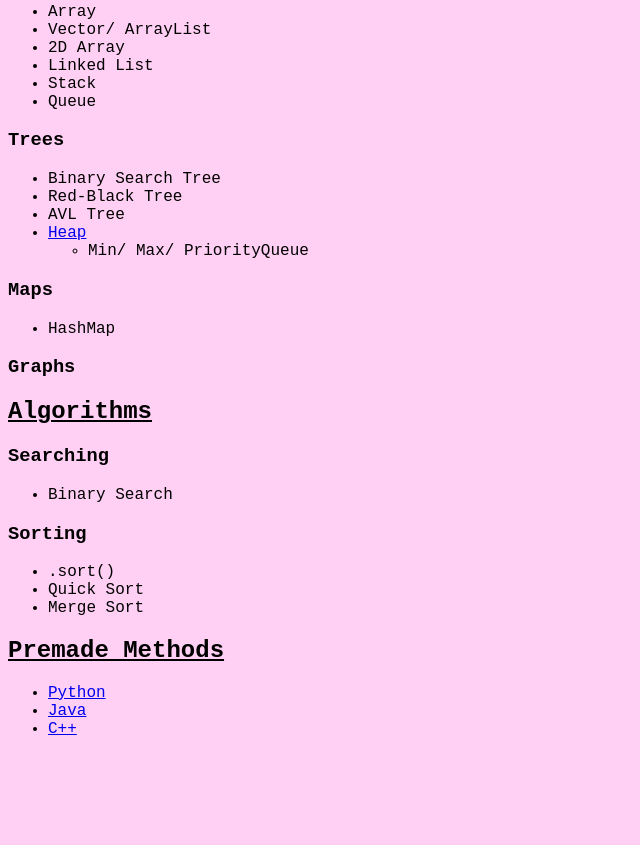
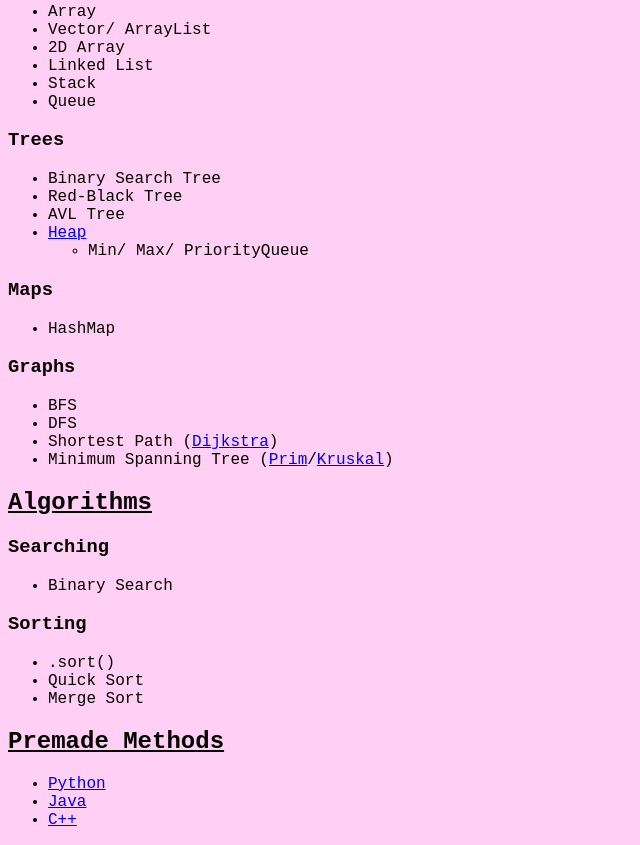
Before and after one commit to eshaw463/random, a plain HTML site: page toolkit/index.html in a window 1280 px wide. Shown: the part 541-1386 px from the top of the page, without its empty margins (0-640 px from the left). Before the commit the page ends 1295 px from the top, so only its background shows below. Drawn offline with Linux system fonts and the light colour scheme; a web font is replaced by a local one.

Commit message:
Update index.html

```diff
--- a/toolkit/index.html
+++ b/toolkit/index.html
@@ -66,6 +66,16 @@
             <li>HashMap</li>
         </ul>
     <h3>Graphs</h3>
+        <ul>
+            <li>BFS</li>
+            <li>DFS</li>
+            <li>Shortest Path (<a href="https://www.geeksforgeeks.org/dsa/dijkstras-shortest-path-algorithm-greedy-algo-7">Dijkstra</a>)</li>
+            <li>
+                Minimum Spanning Tree (<a href="https://www.geeksforgeeks.org/dsa/prims-minimum-spanning-tree-mst-greedy-algo-5">Prim</a>/<a href="https://www.geeksforgeeks.org/dsa/kruskals-minimum-spanning-tree-algorithm-greedy-algo-2">Kruskal</a>)
+            </li>
+
+
+        </ul>
 </div>
 
 
```
